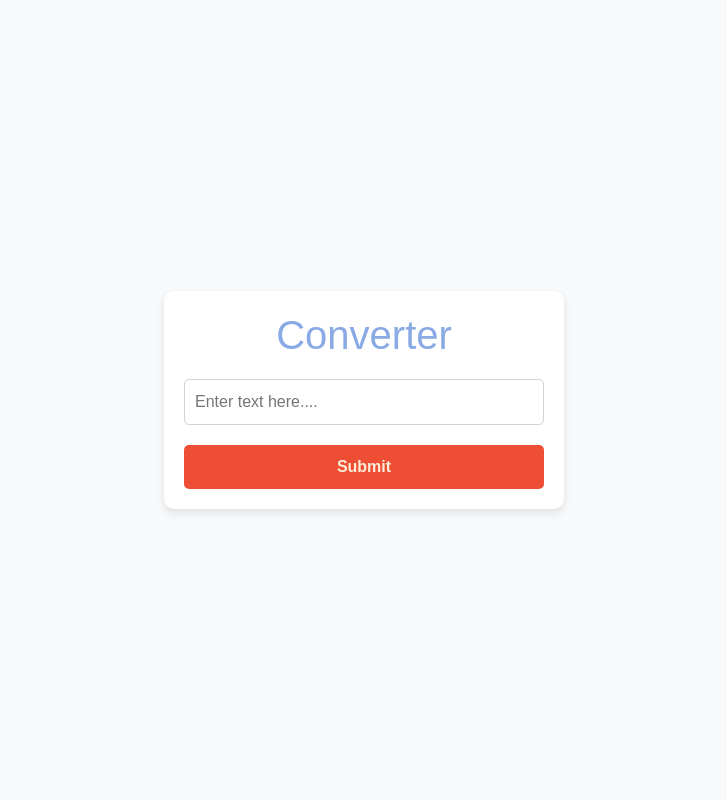
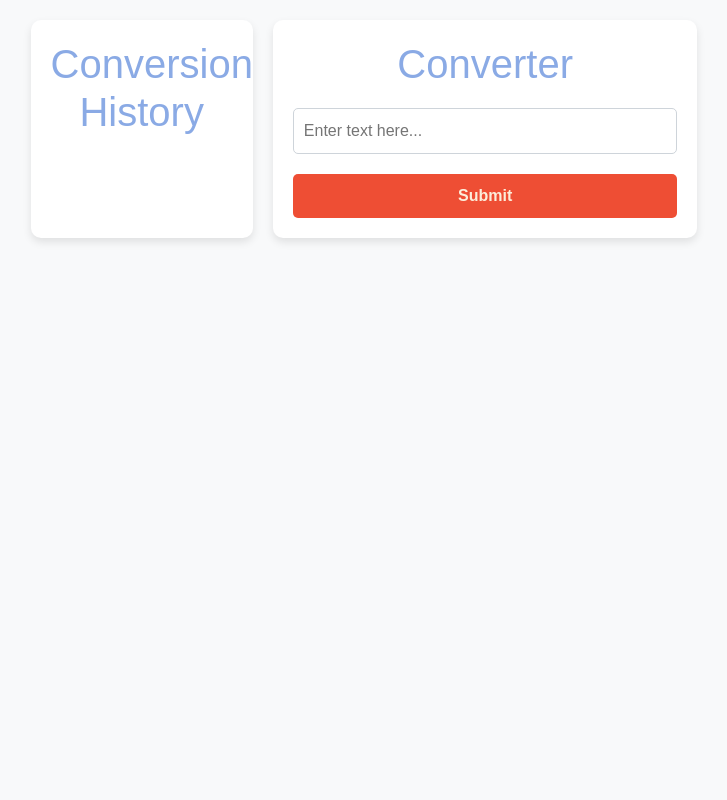
Before and after one commit to lapetitdiem/Text-To-Speech, a Flask app: page / in a window 1280 px wide. Shown: the whole page, without its empty margins (276-1003 px from the left). Run offline with Flask 3, Linux system fonts and the light colour scheme; some libraries are stand-ins or nearby versions.

Commit message:
History Panel

```diff
--- a/main.py
+++ b/main.py
@@ -1,15 +1,19 @@
-from flask import Flask, render_template, request,send_from_directory
-from Text_To_Speech.convert import textToSpeech
+from flask import Flask, render_template, request,send_from_directory, session
+from To_Speech.convert import textToSpeech
 import os
 app = Flask(__name__)
 @app.route('/')
 def index():
-    return render_template('givenText.html')
+    history = session.get('history',[])
+    return render_template('givenText.html',history = history)
 
 @app.route('/convertToSpeech', methods=['POST'])
 def result() :
     textInput = request.form['textInput']
     mp3_path = textToSpeech(textInput)
+    # history = session.get('history',[])
+    # history.append(textInput)
+    # session['history'] = history
     return render_template('inputResult.html', data =textInput, mp3_filename=mp3_path)
 
 @app.route('/MP3/<filename>')
--- a/static/givenText.css
+++ b/static/givenText.css
@@ -1,23 +1,30 @@
 body {
-    display: flex;
-    align-items: center;
-    justify-content: center;
     background-color: #f8f9fa;
     font-family: Arial, sans-serif;
+    display: flex;
+    justify-content: center;
+    align-items: flex-start;
     height: 100vh;
     margin: 0;
 }
 
-.form-wrapper {
-    width: 400px;
-    margin: 50px auto;
+.content-container {
+    margin-top: 20px;
+}
+
+.form-wrapper,
+.history-wrapper {
     padding: 20px;
     background-color: white;
     border-radius: 10px;
     box-shadow: 0 4px 8px rgba(0, 0, 0, 0.1);
-    position: relative;
 }
 
+.form-wrapper {
+    position: relative;
+    margin-left: 20px;
+    flex: 1;
+}
 h1 {
     color: #8AAAE5;
     margin-bottom: 20px;
@@ -85,3 +92,13 @@ h1 {
     justify-content: center;
     align-items: center;
 }
+
+.history-list {
+    list-style-type: none;
+    padding: 0;
+}
+
+.history-item {
+    padding: 10px;
+    border-bottom: 1px solid #e0e0e0;
+}
--- a/templates/givenText.html
+++ b/templates/givenText.html
@@ -8,17 +8,26 @@
     <link rel="stylesheet" href="/static/givenText.css">
 </head>
 <body>
-    <div class="form-wrapper">
-        <form id="textForm" action="/convertToSpeech" method="post">
-            <h1>Converter</h1>
-            <input type="text" name="textInput" class="input-text" placeholder="Enter text here...." required>
-            <button type="submit" class="btn-custom">Submit</button>
-        </form>
-        <div class="loading-overlay">
-            <div class="loading-spinner"></div>
+    <div class="content-container">
+        <div class="row">
+            <div class="col-md-4 history-wrapper">
+                <h1>Conversion History</h1>
+                <ul class="history-list" id="historyList">
+                    {% for item in history %}
+                    <li class="history-item">{{ item }}</li>
+                    {% endfor %}
+                </ul>
+            </div>
+
+            <div class="col-md-8 form-wrapper">
+                <form id="textForm" action="/convertToSpeech" method="post">
+                    <h1>Converter</h1>
+                    <input type="text" name="textInput" class="input-text" placeholder="Enter text here..." required>
+                    <button type="submit" class="btn-custom">Submit</button>
+                </form>
+            </div>
         </div>
     </div>
-
     <script>
         document.getElementById("textForm").addEventListener("submit", function () {
             document.querySelector(".loading-overlay").style.display = "flex";
--- a/templates/inputResult.html
+++ b/templates/inputResult.html
@@ -6,6 +6,7 @@
     <title>Document</title>
     <link href="https://stackpath.bootstrapcdn.com/bootstrap/4.5.2/css/bootstrap.min.css" rel="stylesheet">
     <link rel="stylesheet" href="/static/inputResult.css">
+
 </head>
 <body onload="playAudio()">
     <div class="container">
@@ -21,6 +22,7 @@
             <div class="text-center mt-4">
                 <button class="btn-custom" onclick="playAudio()">Play Again</button>
             </div>
+            <a href="/" class="btn-custom">Convert Another</a>
         </div>
     </div>
     <script>
```
Also changed, not shown: To_Speech/convert.py (added, +27 -0 lines), 1 other file.
